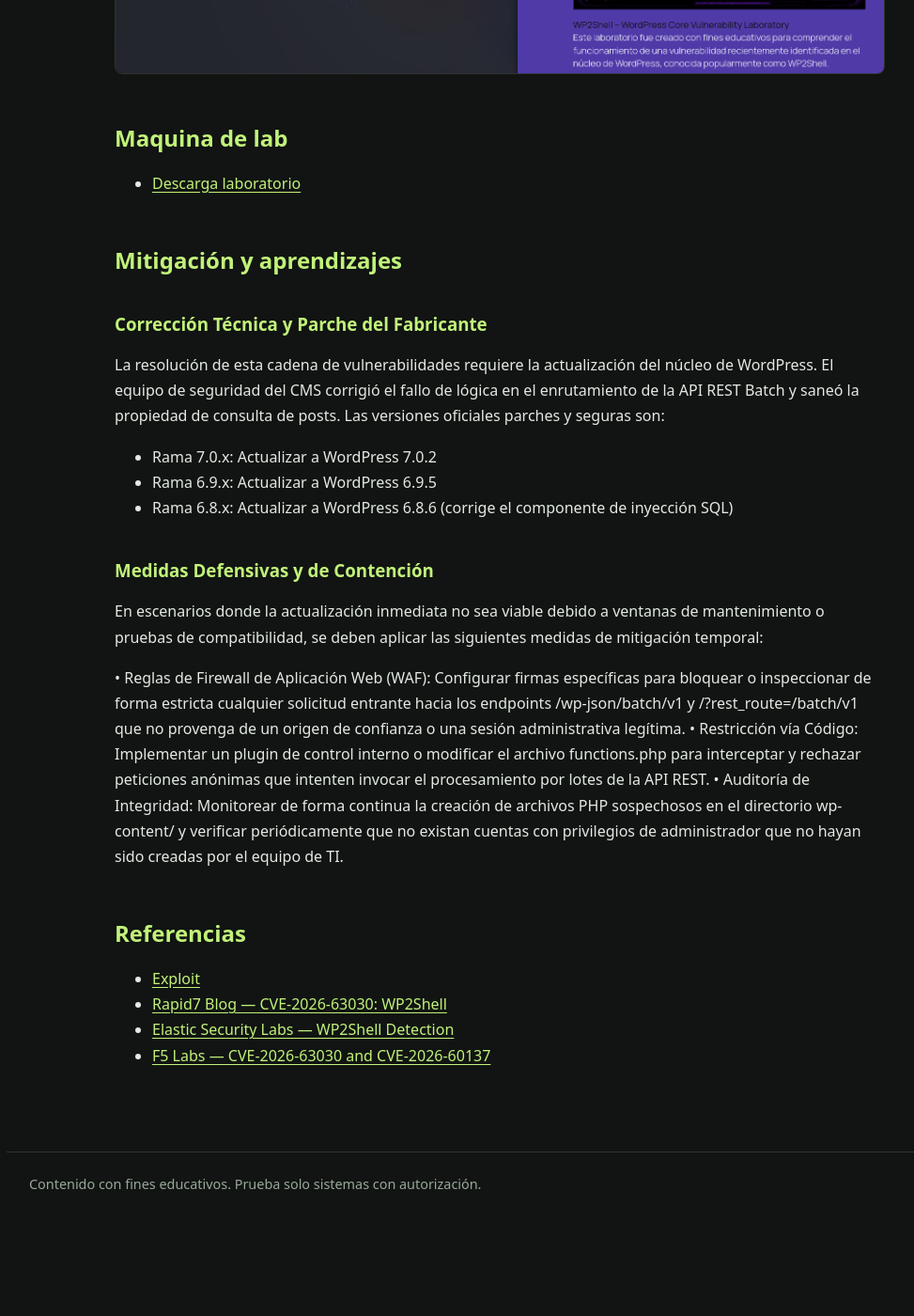
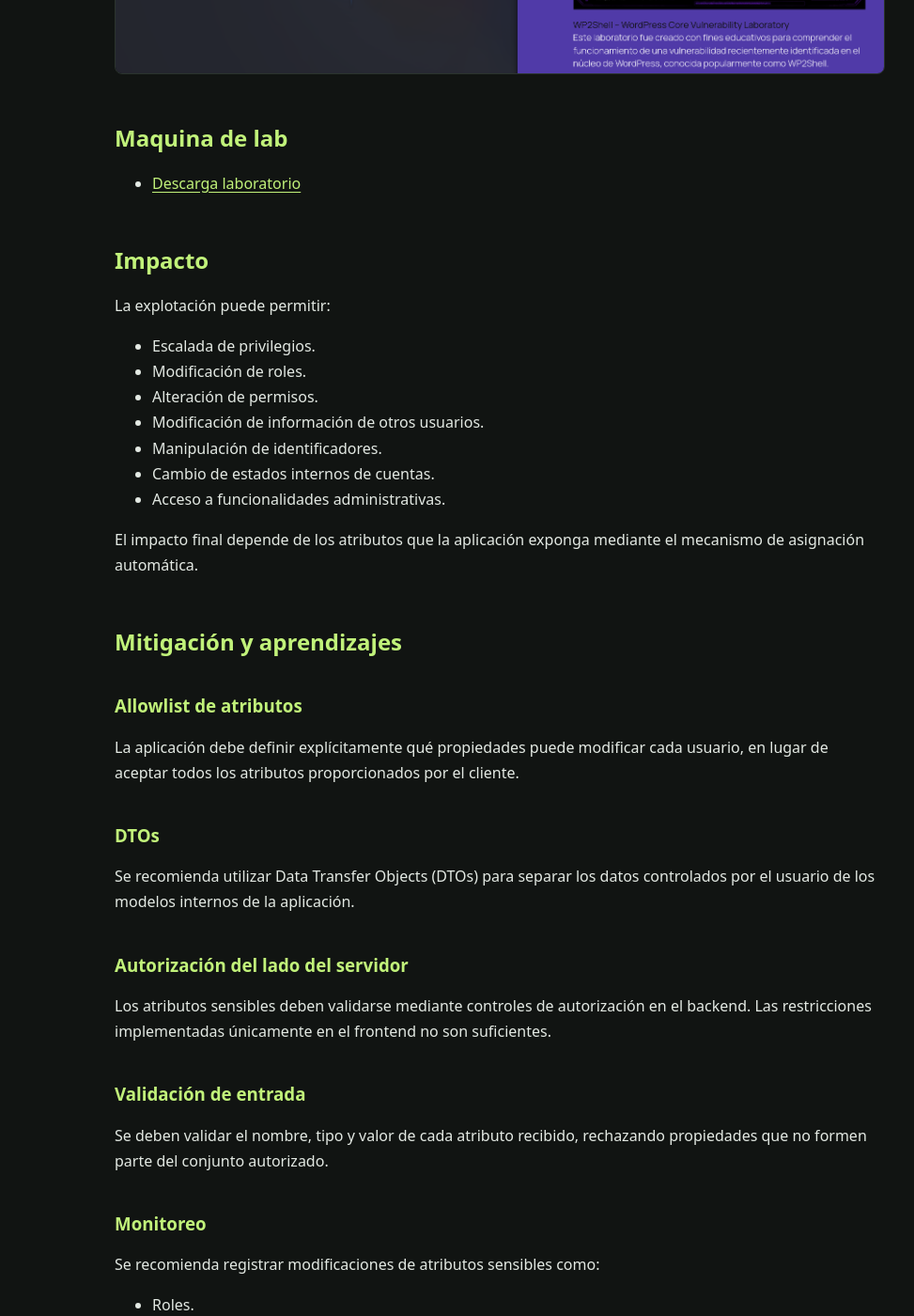
Before and after one commit to Anonimo501/PocVault, a Jekyll site: the page built from writeups/cwe-915/index.md, in a window 1280 px wide and 1400 px high, scrolled down 3455 px. Shown: the whole window at 94% size, without its empty margins (108-1081 px from the left). Built offline with Jekyll 4.4.1, drawn with Linux system fonts in a browser that asks for light colours; before the commit the page ends 4749 px from its top, so only the background shows below that; some of the changed text lies outside the part shown.

Commit message:
Update index.md

```diff
--- a/writeups/cwe-915/index.md
+++ b/writeups/cwe-915/index.md
@@ -73,29 +73,51 @@ python3 wp2shell.py shell http://192.168.209.156:8080 -i
 
 - [Descarga laboratorio](https://bblabs.es/recursos/laboratorio-asi-los-hackers-consiguen-premium-gratis)
 
+## Impacto
 
+La explotación puede permitir:
+
+- Escalada de privilegios.
+- Modificación de roles.
+- Alteración de permisos.
+- Modificación de información de otros usuarios.
+- Manipulación de identificadores.
+- Cambio de estados internos de cuentas.
+- Acceso a funcionalidades administrativas.
+
+El impacto final depende de los atributos que la aplicación exponga mediante el mecanismo de asignación automática.
 
 ## Mitigación y aprendizajes
 
-### Corrección Técnica y Parche del Fabricante
+### Allowlist de atributos
 
-La resolución de esta cadena de vulnerabilidades requiere la actualización del núcleo de WordPress. El equipo de seguridad del CMS corrigió el fallo de lógica en el enrutamiento de la API REST Batch y saneó la propiedad de consulta de posts. Las versiones oficiales parches y seguras son:
+La aplicación debe definir explícitamente qué propiedades puede modificar cada usuario, en lugar de aceptar todos los atributos proporcionados por el cliente.
 
-- Rama 7.0.x: Actualizar a WordPress 7.0.2
-- Rama 6.9.x: Actualizar a WordPress 6.9.5
-- Rama 6.8.x: Actualizar a WordPress 6.8.6 (corrige el componente de inyección SQL)
+### DTOs
 
-### Medidas Defensivas y de Contención
+Se recomienda utilizar Data Transfer Objects (DTOs) para separar los datos controlados por el usuario de los modelos internos de la aplicación.
 
-En escenarios donde la actualización inmediata no sea viable debido a ventanas de mantenimiento o pruebas de compatibilidad, se deben aplicar las siguientes medidas de mitigación temporal:
+### Autorización del lado del servidor
 
-• Reglas de Firewall de Aplicación Web (WAF): Configurar firmas específicas para bloquear o inspeccionar de forma estricta cualquier solicitud entrante hacia los endpoints /wp-json/batch/v1 y /?rest_route=/batch/v1 que no provenga de un origen de confianza o una sesión administrativa legítima.
-• Restricción vía Código: Implementar un plugin de control interno o modificar el archivo functions.php para interceptar y rechazar peticiones anónimas que intenten invocar el procesamiento por lotes de la API REST.
-• Auditoría de Integridad: Monitorear de forma continua la creación de archivos PHP sospechosos en el directorio wp-content/ y verificar periódicamente que no existan cuentas con privilegios de administrador que no hayan sido creadas por el equipo de TI.
+Los atributos sensibles deben validarse mediante controles de autorización en el backend. Las restricciones implementadas únicamente en el frontend no son suficientes.
+
+### Validación de entrada
+
+Se deben validar el nombre, tipo y valor de cada atributo recibido, rechazando propiedades que no formen parte del conjunto autorizado.
+
+### Monitoreo
+
+Se recomienda registrar modificaciones de atributos sensibles como:
+
+- Roles.
+- Permisos.
+- Estados de cuentas.
+- Identificadores de propietario.
+- Privilegios administrativos.
 
 ## Referencias
 
-- [Exploit](https://github.com/Icex0/wp2shell-poc)
-- [Rapid7 Blog — CVE-2026-63030: WP2Shell](https://www.rapid7.com/blog/post/etr-cve-2026-63030-wp2shell-a-critical-remote-code-execution-vulnerability-in-wordpress-core/)
-- [Elastic Security Labs — WP2Shell Detection](https://www.elastic.co/security-labs/blog/wp2shell-wordpress-rce-detection-elastic-defend)
-- [F5 Labs — CVE-2026-63030 and CVE-2026-60137](https://www.f5.com/labs/articles/cve-2026-63030-and-cve-2026-60137-wp2shell-captured-exploit-payload)
+- [MITRE CWE-915 — Improperly Controlled Modification of Dynamically-Determined Object Attributes](https://cwe.mitre.org/data/definitions/915.html)
+- [OWASP — Mass Assignment Cheat Sheet](https://cheatsheetseries.owasp.org/cheatsheets/Mass_Assignment_Cheat_Sheet.html)
+- [Ruby on Rails — Strong Parameters](https://rubyonrails.org/2012/3/21/strong-parameters)
+- [GitHub — Public Key Security Vulnerability and Mitigation](https://github.blog/2012-03-04-public-key-security-vulnerability-and-mitigation/)
```
